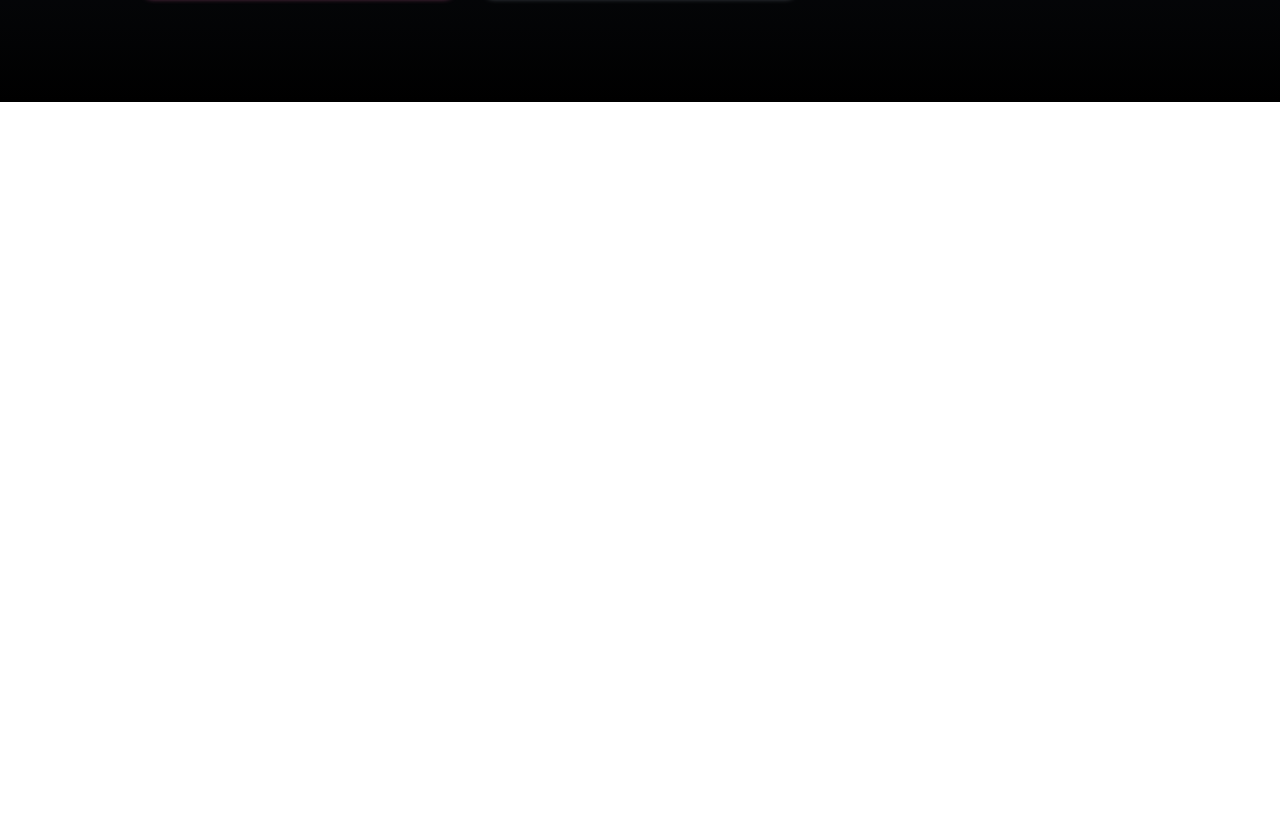
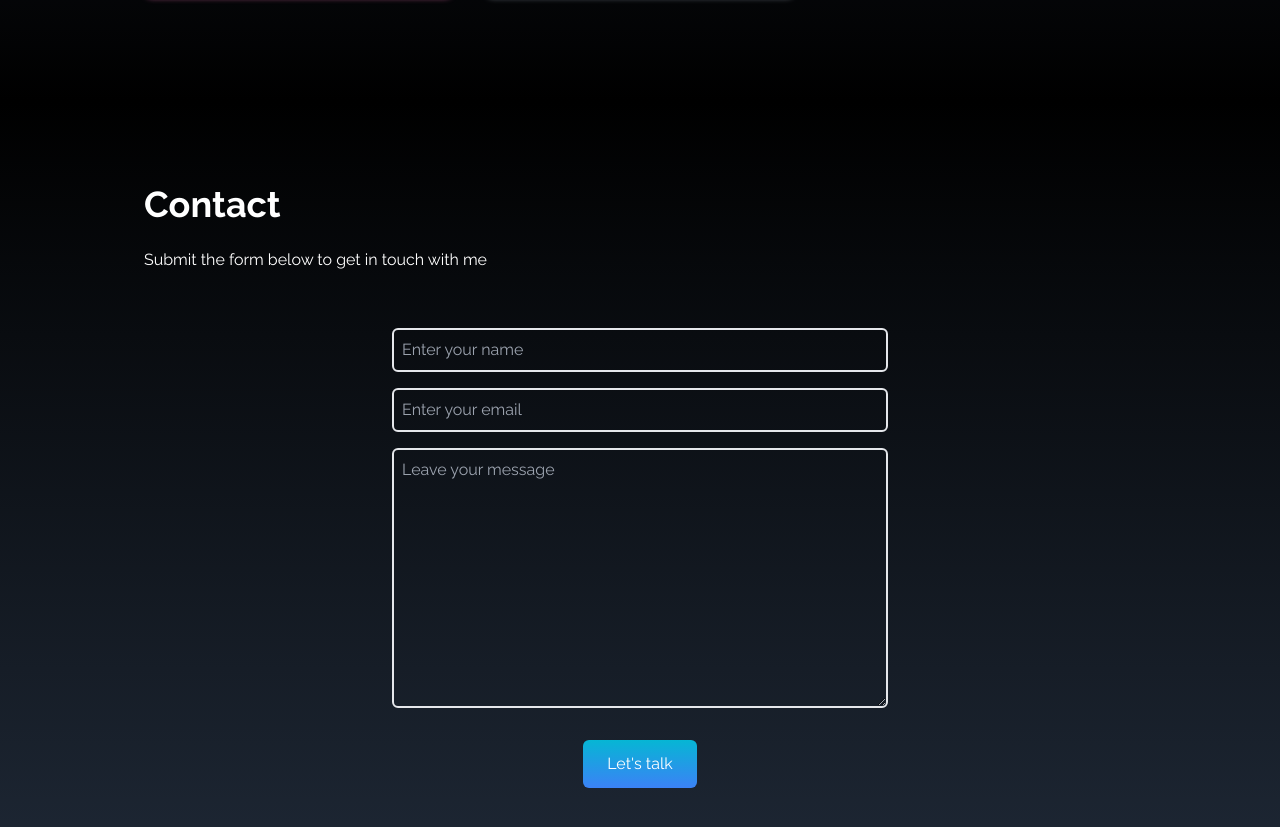
Before and after one commit to morenalcuadrado/portfolioindio, a React (Create React App) app: page / in a window 1280 px wide. Shown: the part 3014-3841 px from the top of the page. Before the commit the page ends 3116 px from the top, so only its background shows below. Built offline with nearby package versions, Linux system fonts and the light colour scheme.

Commit message:
component contact

```diff
--- a/public/index.html
+++ b/public/index.html
@@ -24,7 +24,7 @@
       work correctly both with client-side routing and a non-root public URL.
       Learn how to configure a non-root public URL by running `npm run build`.
     -->
-    <title>React App</title>
+    <title>Dalaias Largo Portfolio</title>
   </head>
   <body>
     <noscript>You need to enable JavaScript to run this app.</noscript>
--- a/src/App.js
+++ b/src/App.js
@@ -4,6 +4,7 @@ import SocialLinks from "./components/SocialLinks";
 import About from "./components/About";
 import Portfolio from "./components/Portfolio";
 import Experience from "./components/Experience";
+import Contact from "./components/Contact";
 
 function App() {
   return (
@@ -13,6 +14,7 @@ function App() {
       <About />
       <Portfolio />
       <Experience />
+      <Contact />
       <SocialLinks />
     </div>
   );
--- /dev/null
+++ b/src/components/Contact.jsx
@@ -0,0 +1,28 @@
+import React from 'react';
+
+const Contact = () => {
+return (
+    <div name='contact' className='w-full h-screen bg-gradient-to-b from-black to-gray-800 p-4 text-white'>
+        <div className='flex flex-col p-4 justify-center max-w-screen-lg mx-auto h-full'>
+            <div className='pb-8'>
+                <p className='text-4xl font-bold'>Contact</p>
+                <p className='py-6'>Submit the form below to get in touch with me</p>
+            </div>
+
+            <div className='flex justify-center items-center'>
+                <form action="https://getform.io/f/40b29b56-00f5-4855-a925-7335647a3be0" method='POST' className='flex flex-col w-full md:w-1/2'>
+                    <input type="hidden" name="_gotcha" />
+                    <input type="text" name='name' placeholder='Enter your name' className='p-2 bg-transparent border-2 rounded-md text-white focus:outline-none'/>
+                    <input type="text" name='nemail' placeholder='Enter your email' className='my-4 p-2 bg-transparent border-2 rounded-md text-white focus:outline-none'/>
+                    <textarea name="message" rows="10" placeholder='Leave your message' className='p-2 bg-transparent border-2 rounded-md text-white focus:outline-none'></textarea>
+                    <button className='text-white bg-gradient-to-b from-cyan-500 to-blue-500 px-6 py-3 my-8 mx-auto flex intems-center rounded-md hover:scale-110 duration-300'>
+                        Let's talk
+                    </button>
+                </form>
+            </div>
+        </div>
+    </div>
+);
+};
+// Agregar Antispam y otros atributos buenos del form.
+export default Contact;
--- a/src/components/Experience.jsx
+++ b/src/components/Experience.jsx
@@ -63,7 +63,7 @@ const Experience = () => {
         <div name='experience' className='bg-gradient-to-b from-gray-800 to-black h-screen'>
             <div className='max-w-screen-lg mx-auto p-4 flex flex-col justify-center w-full h-full text-white'>
                 <div>
-                    <p className='text-4xl font-bold border-b-4 border-gray-500 p-2 inline'>Experience</p>
+                    <p className='text-4xl font-bold'>Experience</p>
                     <p className='py-6'>These are the tecnologies I've worked with</p>
                 </div>
                 <div className='w-full grid grid-cols-2 sm:grid-cols-3 gap-8 text-center py-8 px-12 sm:px-0'>
```
